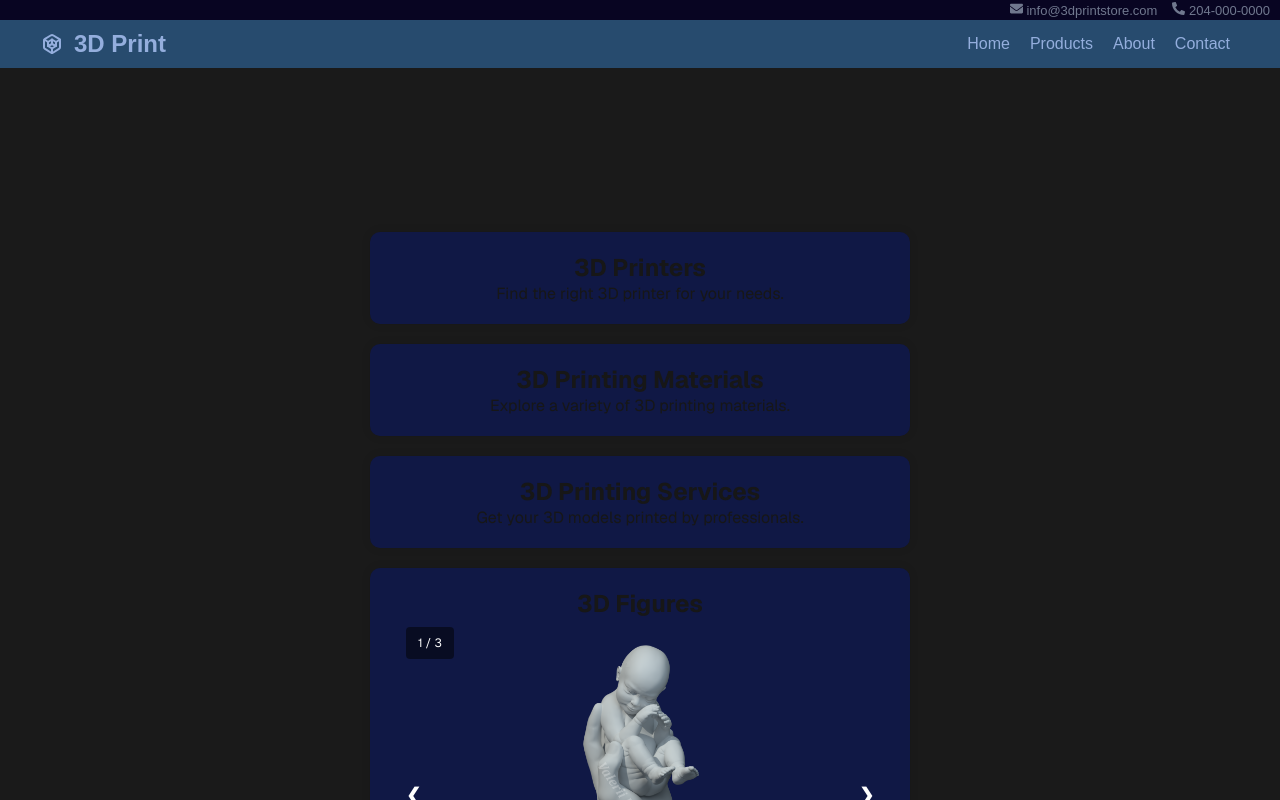
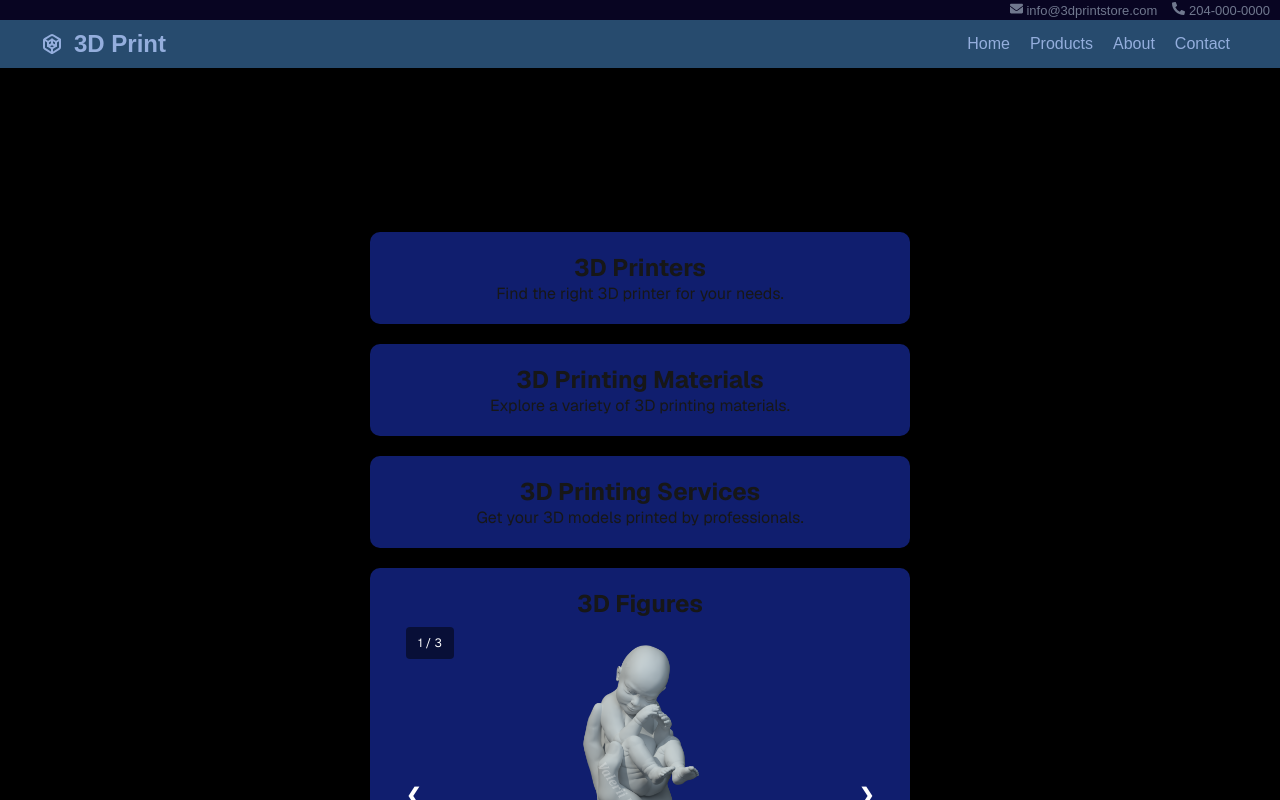
Before and after one commit to lucasliu2019/next_printstore, a Next.js app: page / in a window 1280 px wide. Shown: the top 800 px of the page. Built offline with nearby package versions, Linux system fonts and the light colour scheme.

Commit message:
update color

```diff
--- a/src/app/globals.css
+++ b/src/app/globals.css
@@ -1,5 +1,5 @@
 :root {
-  --background: #ffffff;
+  --background: #000000;
   --foreground: #171717;
 }
 
--- a/src/app/page.module.css
+++ b/src/app/page.module.css
@@ -14,7 +14,6 @@
   padding: 80px;
   gap: 64px;
   font-family: var(--font-geist-sans);
-  background-color: #1a1a1a;
 }
 
 @media (prefers-color-scheme: dark) {
@@ -152,7 +151,7 @@ a.secondary {
 }
 
 .card {
-  background-color: rgb(16, 24, 69);
+  background-color: rgb(16, 30, 110);
   padding: 20px;
   border-radius: 10px;
   box-shadow: 0 0 10px rgba(0, 0, 0, 0.1);
```
